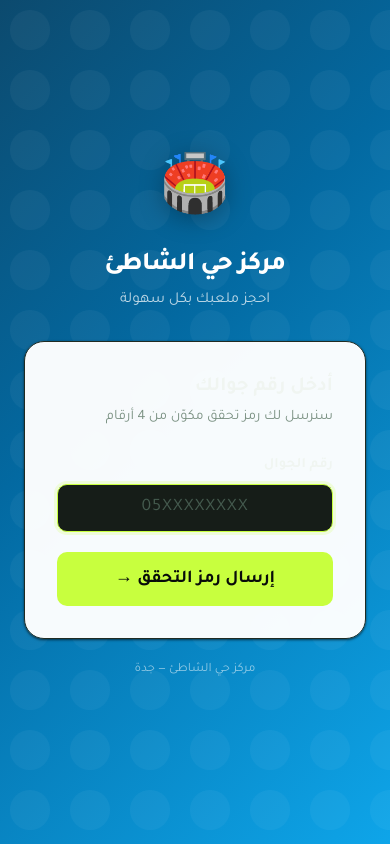
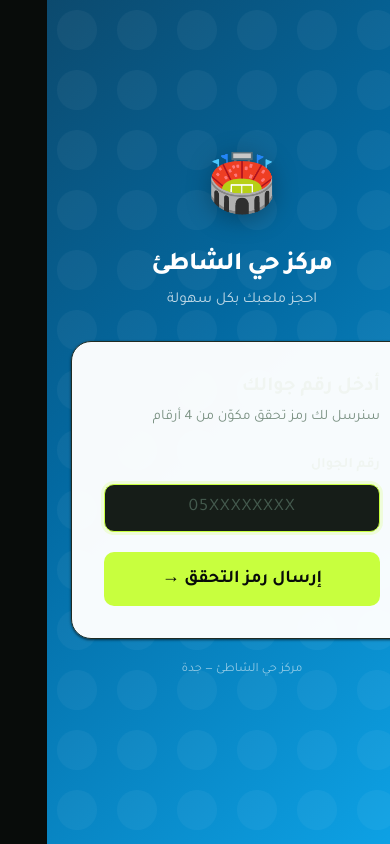
Before and after one commit to alshaty692/alshati-booking, a Next.js app: page /login in a window 390 px wide. Built offline with nearby package versions, Linux system fonts and the light colour scheme.

Commit message:
fix(critical): remove overflow-x:hidden from html/body — was clipping mobile drawer

```diff
--- a/src/app/globals.css
+++ b/src/app/globals.css
@@ -203,7 +203,7 @@ html {
   -webkit-font-smoothing: antialiased;
   -moz-osx-font-smoothing: grayscale;
   scroll-behavior: smooth;
-  overflow-x: hidden;
+  /* overflow-x:hidden على html/body يكسر position:fixed (drawer الجوال) — محذوف */
 
   /* انتقال ناعم للخلفية والنصوص فقط — لا transitions عامة لتجنب إبطاء التفاعلية */
   transition: background-color 0.25s ease, color 0.25s ease;
@@ -216,7 +216,7 @@ body {
   color: var(--text-primary);
   line-height: 1.7;
   min-height: 100vh;
-  overflow-x: hidden;
+  /* overflow-x:hidden حذف — يكسر position:fixed على الجوال (يحجب drawer القائمة الجانبية) */
   transition: background-color 0.25s ease, color 0.25s ease;
 }
 
--- a/src/components/admin/AdminShell.tsx
+++ b/src/components/admin/AdminShell.tsx
@@ -43,6 +43,11 @@ export default function AdminShell({ role, userName, userEmail, children }: Prop
       >
         {children}
       </main>
+      <style>{`
+        @media (max-width: 768px) {
+          .admin-main { margin-right: 0 !important; }
+        }
+      `}</style>
     </div>
   )
 }
```
